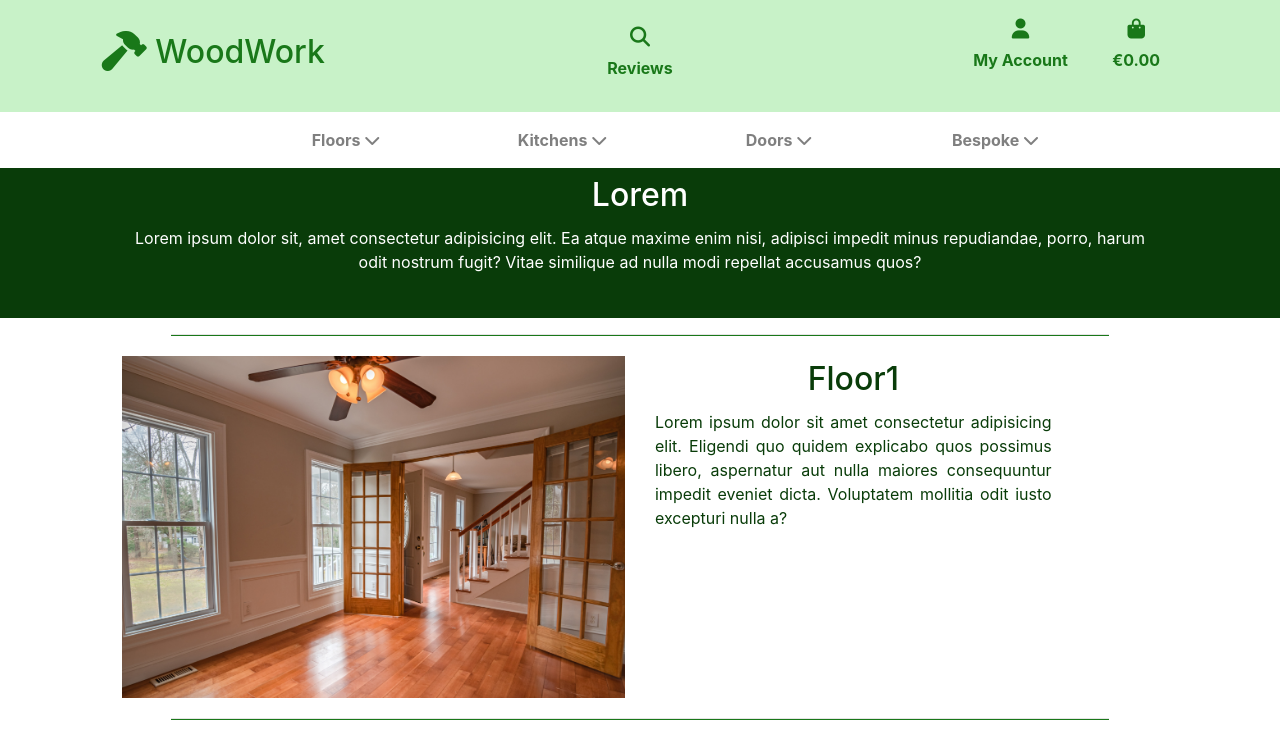
After one commit to juliandunne1234/woodwork, a Django app: page /products/ in a window 1280 px wide. The commit adds this page. Shown: the top 737 px of the page. Run offline with Django 3.2, Linux system fonts and the light colour scheme; data comes from the database, SQL or seed files in the repository; some libraries are stand-ins or nearby versions.

Commit message:
started products template

```diff
--- /dev/null
+++ b/products/templates/products/products.html
@@ -0,0 +1,78 @@
+{% extends "base.html" %}
+{% load static %}
+
+{% block page_header %}
+<div class="container container-header">
+    <div class="row">
+        <div class="col">
+
+        </div>
+    </div>
+</div>
+{% endblock %}
+
+{% block content %}
+<div class="overlay text-center">
+    {% if product.category.friendly_name == "Floors" %}
+    <h2 class="my-1 py-1">Floors</h2>
+    <p class="col-10 offset-1 my-1  py-1">
+        Lorem ipsum dolor sit, amet consectetur adipisicing elit. Ea atque maxime enim nisi, adipisci impedit
+        minus repudiandae, porro, harum odit nostrum fugit? Vitae similique ad nulla modi repellat accusamus
+        quos?
+    </p>
+    {% elif product.category.friendly_name == "Kitchens" %}
+    <h2 class="my-1 py-1">Kitchens</h2>
+    <p class="col-10 offset-1 my-1  py-1">
+        Lorem ipsum dolor sit, amet consectetur adipisicing elit. Ea atque maxime enim nisi, adipisci impedit
+        minus repudiandae, porro, harum odit nostrum fugit? Vitae similique ad nulla modi repellat accusamus
+        quos?
+    </p>
+    {% elif product.category.friendly_name == "Doors" %}
+    <h2 class="my-1 py-1">Doors</h2>
+    <p class="col-10 offset-1 my-1  py-1">
+        Lorem ipsum dolor sit, amet consectetur adipisicing elit. Ea atque maxime enim nisi, adipisci impedit
+        minus repudiandae, porro, harum odit nostrum fugit? Vitae similique ad nulla modi repellat accusamus
+        quos?
+    </p>
+    {% elif product.category.friendly_name == "Bespoke" %}
+    <h2 class="my-1 py-1">Bespoke</h2>
+    <p class="col-10 offset-1 my-1  py-1">
+        Lorem ipsum dolor sit, amet consectetur adipisicing elit. Ea atque maxime enim nisi, adipisci impedit
+        minus repudiandae, porro, harum odit nostrum fugit? Vitae similique ad nulla modi repellat accusamus
+        quos?
+    </p>
+    {% else %}
+    <h2 class="my-1 py-1">Lorem</h2>
+    <p class="col-10 offset-1 my-1  py-1">
+        Lorem ipsum dolor sit, amet consectetur adipisicing elit. Ea atque maxime enim nisi, adipisci impedit
+        minus repudiandae, porro, harum odit nostrum fugit? Vitae similique ad nulla modi repellat accusamus
+        quos?
+    </p>
+    {% endif %}
+</div>
+<div class="container-fluid container-xl-screen">
+    <div class="row">
+        <div class="col-12">
+            <hr class="product-divider">
+        </div>
+        {% for product in products %}
+        <div class="product-container col-md-5 offset-md-1 py-1">
+            {% if product.image %}
+            <img class="product-img" src="{{ product.image.url }}" alt="{{ product.name }}">
+            {% else %}
+            <img class="product-img" src="{{MEDIA_URL}}noimage.url" alt="{{ product.name }}">
+            {% endif %}
+        </div>
+        <div class="col-md-4 text-dark-green">
+            <h2 class="text-center my-1 py-1">{{ product.name }}</h2>
+            <p class="my-1 py-1 description-conainer">
+                {{ product.description }}
+            </p>
+        </div>
+        <div class="col-12">
+            <hr class="product-divider">
+        </div>
+        {% endfor %}
+    </div>
+</div>
+{% endblock %}
--- a/products/urls.py
+++ b/products/urls.py
@@ -0,0 +1,6 @@
+from django.urls import path, include
+from . import views
+
+urlpatterns = [
+    path('', views.all_products, name='products'),
+]
--- a/products/views.py
+++ b/products/views.py
@@ -1,3 +1,13 @@
 from django.shortcuts import render
+from .models import Product, Category
 
-# Create your views here.
+
+def all_products(request):
+
+    products = Product.objects.all()
+
+    context = {
+        'products': products,
+    }
+
+    return render(request, 'products/products.html', context)
--- a/static/css/base.css
+++ b/static/css/base.css
@@ -75,11 +75,61 @@ html {
     color: rgb(9, 60, 9) !important;
 }
 
-.div-divide {
-    border-top: 2px solid rgb(9, 60, 9) !important;
+/* Products page */
+.overlay {
+    min-height: 150px;
+    width: 100%;
+    background-color: rgb(9, 60, 9);
+    color: #fff;
+    overflow: hidden;
+}
+
+.product-container {
+    height: 350px;
+    width: 100%;
+}
+
+.product-img {
+    height: 100%;
+    width: 100%;
+    object-fit: cover;
+    object-position: center;
+}
+
+.description-conainer {
+    text-align: justify;
+}
+
+.product-divider {
+    border-bottom: 1px solid rgb(25, 120, 25) !important;
+    width: 75%;
 }
 
 /* -------------------------------- Media Queries */
+
+/* Large screens ----------- */
+@media (min-width : 1500px) {
+    .container-xl-screen {
+        width: 80%;
+    }
+
+}
+
+/* Extra Large screens ----------- */
+@media (min-width : 1700px) {
+    .container-xl-screen {
+        width: 70%;
+    }
+
+}
+
+/* Extra Extra Large screens ----------- */
+@media (min-width : 2000px) {
+    .container-xl-screen {
+        width: 60%;
+    }
+
+}
 
 /* only on medium and down */
 @media (max-width: 992px) {
@@ -87,3 +137,11 @@ html {
         background-color: rgb(200, 242, 200) !important;
     }
   }
+
+/* only on medium and down */
+@media (max-width: 768px) {
+    .description-conainer {
+        width: 80%;
+        margin: auto;
+    }
+  }
--- a/woodwork/urls.py
+++ b/woodwork/urls.py
@@ -22,4 +22,5 @@ urlpatterns = [
     path('admin/', admin.site.urls),
     path('accounts/', include('allauth.urls')),
     path('', include('home.urls')),
+    path('products/', include('products.urls')),
 ] + static(settings.MEDIA_URL, document_root=settings.MEDIA_ROOT)
```
